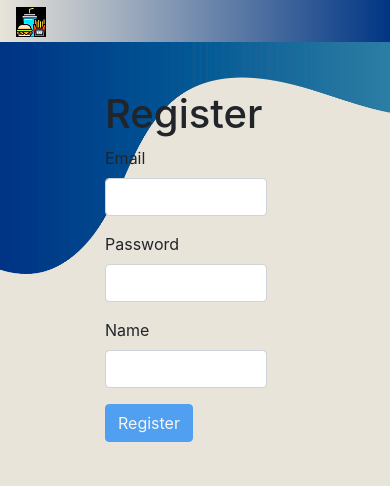
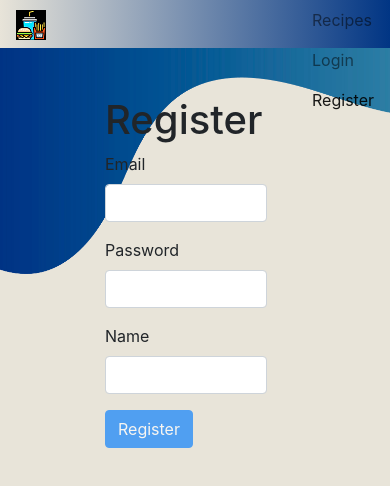
Before and after one commit to programmerahul/recipes-frontend, a React (Create React App) app: page /register in a window 390 px wide. Shown: the top 486 px of the page. Built offline with nearby package versions, Linux system fonts and the light colour scheme.

Commit message:
nav bar adjusted for mobile view

```diff
--- a/src/components/navBar.jsx
+++ b/src/components/navBar.jsx
@@ -9,7 +9,7 @@ class NavBar extends Component {
         <Link className="navbar-brand" to="/">
           <img src={pic} />
         </Link>
-        <div className="collapse navbar-collapse" id="navbarNav">
+        <div className="barHeight" id="navbarNav" >
           <ul className="navbar-nav">
             {user && (
               <React.Fragment>
--- a/src/index.css
+++ b/src/index.css
@@ -52,3 +52,6 @@ code {
   padding-top: 5%;
   width: 70%;
 }
+.barHeight{
+  height: 3rem;
+}
```
